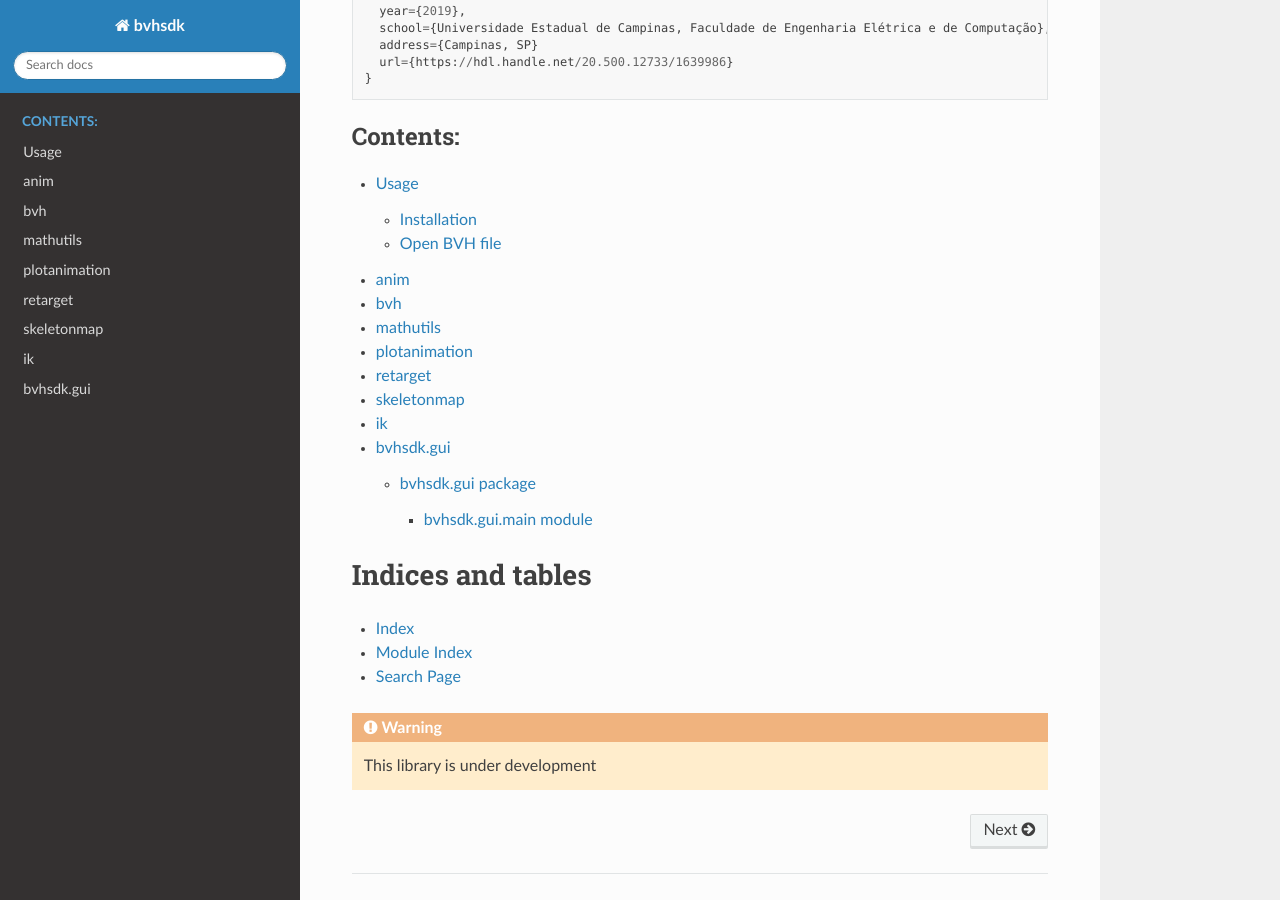
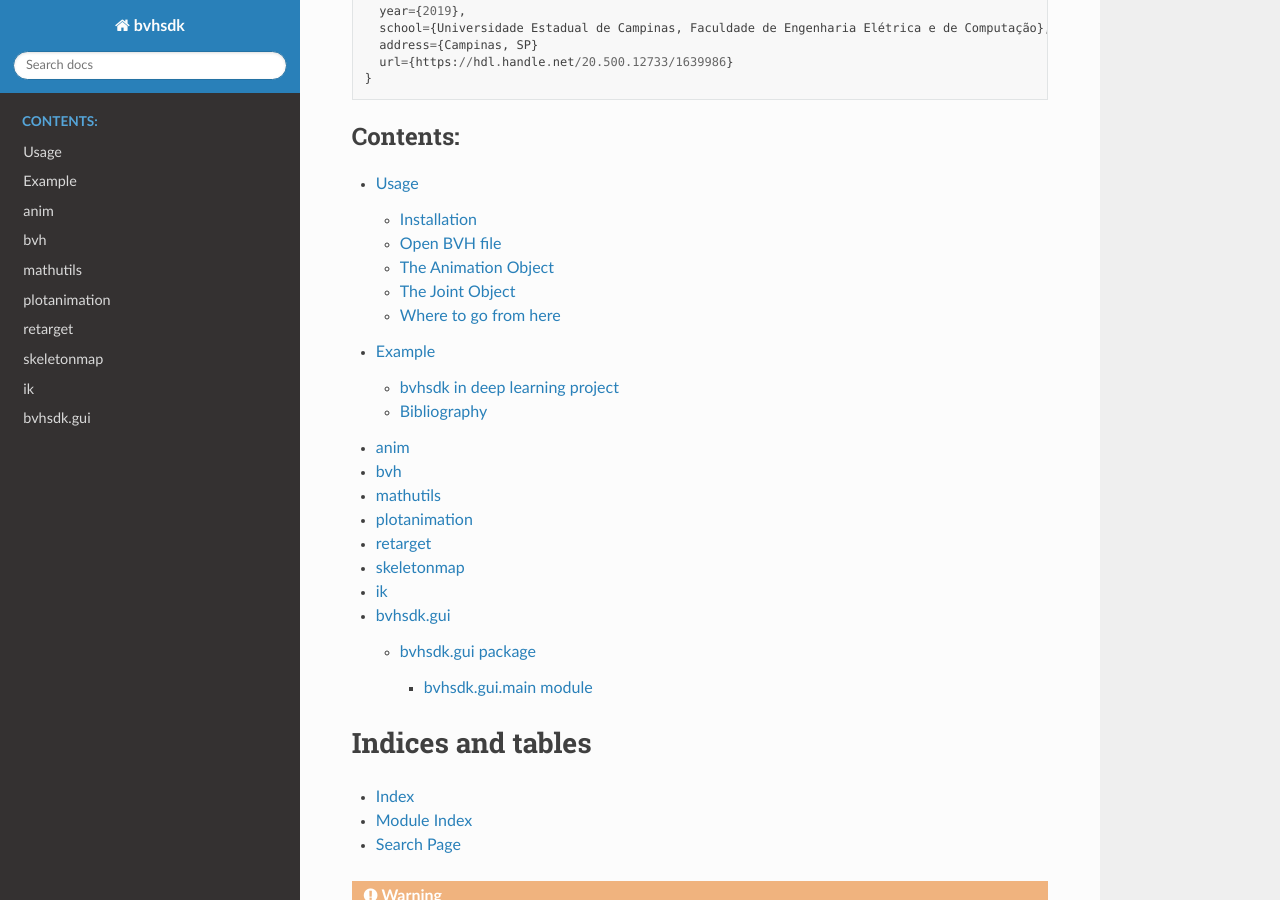
Before and after one commit to rltonoli/bvhsdk, a Sphinx documentation site: the page built from docs/source/index.md, in a window 1280 px wide and 900 px high, scrolled down 2531 px. Built offline with Sphinx 7.4.7 and the Read the Docs theme 2.0.0, drawn with Linux system fonts in a browser that asks for light colours; some of the changed lines change nothing that is shown.

Commit message:
docs structure update

````diff
--- /dev/null
+++ b/docs/source/example.md
@@ -0,0 +1,50 @@
+# Example
+
+This is an example of how the bvhsdk fits in a pipeline for a deep learning project.
+
+## bvhsdk in deep learning project
+
+Imagine a project such as the [Human Motion Diffusion Model](https://github.com/GuyTevet/motion-diffusion-model). The proposed models receives as input motion capture data, in this case: human poses represented by either joint rotations or positions x<sup>i</sup> ∈ R<sup>J×D</sup>, where J is the number of joints and D is the dimension of the joint representation.
+
+Let's convert our bvh dataset to the representation described.
+
+First we are going to create a function that receives an Animation object and converts the data to the representation that we want.
+
+Notice that the rotation and the position are being computed differently. For the rotation, we have an outer loop over the joints and a inner loop over the frames.
+
+However, to get the positions, we'll iterate over the frames and then over the joints. This is faster for computing joints because we are leveraging one aspect of the getPosition() function.
+
+Remember that, to get a joint's position, we need to compute the transformation matrix of every parent joint in the hierarchy. For a given frame, the bvhsdk will store the transformation matrices computed. So, consider joints of the index finger and the pinky, they share most of the joints in their kinematic tree and the transformation matrices of these joints in the hierarchy do not need to be computed again when calling getPosition() for one finger after another. However, bvhsdk only stores computed transformation matrices for a given frame, once getPosition() is called for another frame, it will erase all transformation matrices from the previous frame and begin to store new ones for the current frame.
+
+
+```python
+def bvh2representations(anim: bvhsdk.Animation):
+    # Converts bvh to two representations: 3d rotations (local euler angles) and 3d positions (global)
+    njoints = len(anim.getlistofjoints()) # Get the number of joints in the hierarchy (skeleton)
+    npyrotpos = np.empty(shape=(anim.frames, 6*njoints)) # Create an array with shape number of frames by number of joints times the representation length
+    for i, joint in enumerate(anim.getlistofjoints()): # For every joint in the hierarchy
+        npyrotpos[:,i*6:i*6+3] = [ joint.rotation[frame] for frame in range(anim.frames) ] # Get the local rotation of every joint
+        #npyrotpos[:,i*6:i*6+3] = [ joint.translation[frame] for frame in range(anim.frames) ] # REMEMBER: this is not the position, this is the translation (or local position)
+        #npyrotpos[:,i*6+3:i*6+6] = [ joint.getPosition(frame) for frame in range(anim.frames) ] # DO NOT COMPUTE POSITIONS LIKE THIS
+
+    for frame in range(anim.frames): # For every frame
+        for i, joint in enumerate(anim.getlistofjoints()): # For every joint
+            pos = joint.getPosition(frame) # Get the position and store it in the array
+            npyrotpos[frame, i*6+3:i*6+6] = pos
+
+    return npyrotpos
+```
+
+Next, we simply need to create a function to go through all files in our dataset, read, convert, and save:
+
+```python
+def process_bvh(sourcepath, savepath):
+    for file in os.listdir(sourcepath):
+        anim = bvhsdk.ReadFile(os.path.join(sourcepath, file))
+        rotpos = bvh2representations(anim)
+        np.save(os.path.join(savepath, file[:-4]+'.npy'), rotpos)
+```
+
+## Bibliography
+
+[1] Tevet, G., Raab, S., Gordon, B., Shafir, Y., Cohen-Or, D., & Bermano, A. H. (2022). Human motion diffusion model. arXiv preprint arXiv:2209.14916.
--- a/docs/source/index.md
+++ b/docs/source/index.md
@@ -3,6 +3,7 @@
 % You can adapt this file completely to your liking, but it should at least
 % contain the root `toctree` directive.
 %
+% run usin "sphinx-autobuild docs/source docs/build/html"
 % based on the tutorial available at https://www.youtube.com/watch?v=qRSb299awB0
 % other useful resources
 % how to structure your code https://www.youtube.com/watch?v=v6tALyc4C10
@@ -11,8 +12,8 @@
 
 ![bvhsdk logo](logo.png)
 
-- **Documentation:** https://bvhsdk.readthedocs.io/
-- **Github:** https://github.com/rltonoli/bvhsdk
+- **Documentation:** [https://bvhsdk.readthedocs.io/](https://bvhsdk.readthedocs.io/)
+- **Github:** [https://github.com/rltonoli/bvhsdk](https://github.com/rltonoli/bvhsdk)
 
 ## Description:
 bvhsdk is a small but versatile Python library designed for the management of BVH (Biovision Hierarchy) files commonly used in animation and motion capture. This library offers a comprehensive set of tools to read, write, and extract valuable information from BVH animations. Whether you're a computer graphics artist, animator, researcher, or developer, bvhsdk simplifies your BVH file handling needs.
@@ -90,6 +91,8 @@ If you find this library useful, please cite this mater's thesis:
 
 usage
 
+example
+
 bvhsdk
 
 ```
--- a/docs/source/usage.md
+++ b/docs/source/usage.md
@@ -2,21 +2,91 @@
 
 ## Installation
 
-git clone the bvhsdk repository from https://github.com/rltonoli/bvhsdk or install it using pip
+git clone the bvhsdk repository from [https://github.com/rltonoli/bvhsdk](https://github.com/rltonoli/bvhsdk) or install it using pip
 
 ```python
-pip install bvhsdk
+>>> conda create -n myenv python=3.7
+>>> conda activate myenv
+>>> pip install bvhsdk
 ```
 
 ## Open BVH file
 
 ```python
-import bvhsdk
+>>> import bvhsdk
+>>> anim = bvhsdk.ReadFile('pathtobvh.bvh')
+>>> anim
+<bvhsdk.anim.Animation object at 0x0000022B79B914C8>
+```
 
-anim = bvhsdk.ReadFile('pathtobvh.bvh')
+## The Animation Object
+
+The bvh.ReadFile() returns an [anim.Animation](#bvhsdk.anim.Animation) object. An Animation object contains information about the animation data stored within. In particular, it serves as a container for global information relating to the entire motion sequence. Perhaps the most important property of an Animation object is the Animation.root, that holds a reference to a Joint object representing the topmost or the root joint of the skeleton hierarchy.
+
+```python
+>>> anim.frames
+480
+>>> anim.frametime
+0.03333
+>>> anim.root
+<bvhsdk.anim.Joints object at 0x0000022B79B9A248>
 ```
 
 
-```{eval-rst}
-.. autofunction:: bvhsdk.bvh.ReadFile
+## The Joint Object
+
+Every joint in the skeleton is an [anim.Joint](#bvhsdk.anim.Joint) object. You can iterate to every joint in the hierarchy by calling the getlistofjoints() method of an Animation object (through depth first search):
+
+```python
+>>> for joint in anim.getlistofjoints():
+...   print(joint.name)
+...
+body_world
+b_root
+b_spine0
+b_spine1
+b_spine2
+b_spine3
+b_neck0
+b_head
+(...)
 ```
+
+You can grab the reference to a Joint using its name the method getJoint() from the Animation object. The Joint object also stores its children in list. It is possible to get a child from the children list or using the getChildren() method and passing its index as input:
+
+```python
+>>> right_wrist = anim.getJoint('b_l_wrist')
+>>> right_wrist.name
+'b_l_wrist'
+>>> [joint.name for joint in right_wrist.children]
+['b_l_thumb0', 'b_l_index1', 'b_l_middle1', 'b_l_ring1', 'b_l_pinky1']
+>>> child_joint = right_wrist.getChildren(3)
+>>> child_joint.name
+'b_l_ring1'
+```
+
+## Where to go from here
+
+Check out other useful functions of the bvhsdk to get your project going:
+
+> ### anim.Animation
+>
+> - Animation.insertFrame()
+> - Animation.removeFrame()
+> - Animation.getlistofjoints()
+>
+> ### anim.Joint
+>
+> - Joint.getPosition()
+> - Joint.getChildren()
+> - Joint.getLocalTransform()
+> - Joint.getGlobalTransform()
+>
+> ### mathutils
+>
+> - alignVectors()
+> - angleBetween()
+> - eulerFromMatrix()
+> - matrixR()
+> - matrixRotation()
+> - matrixTranslation()
````
